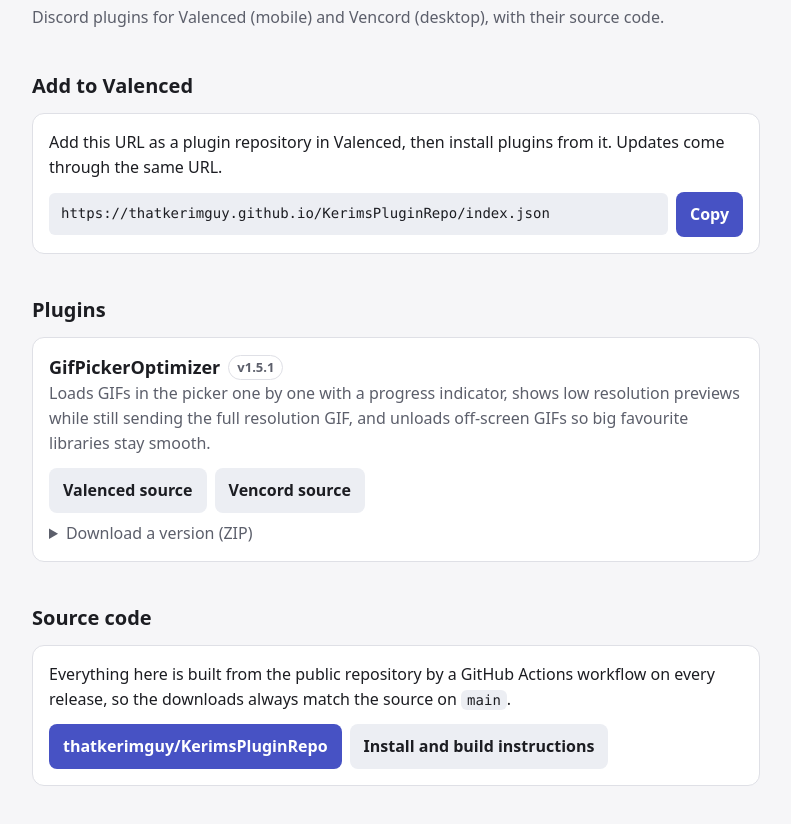
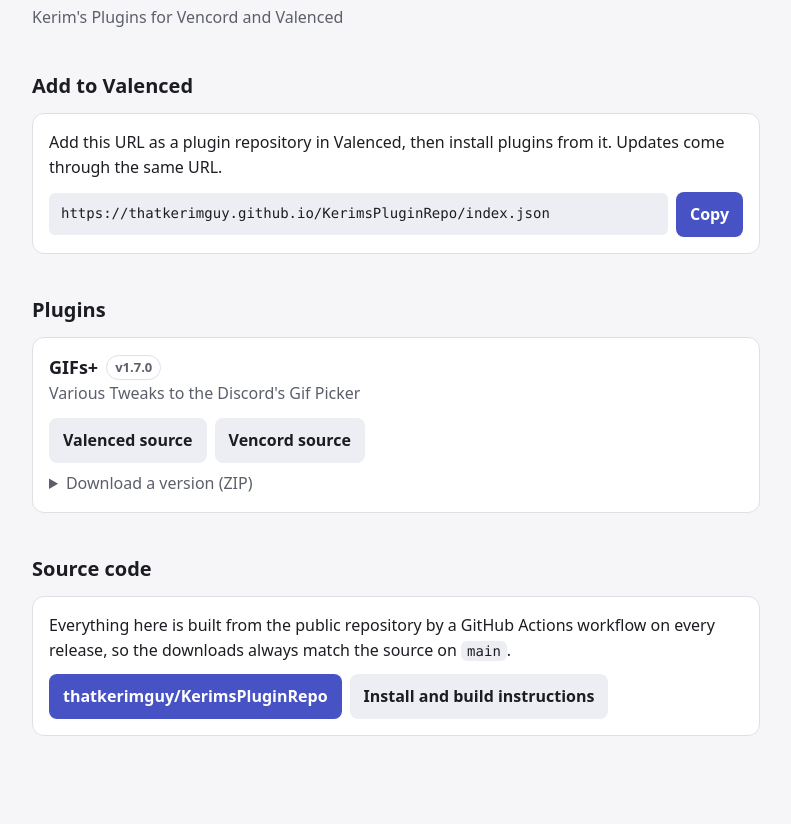
Before and after one commit to thatkerimguy/BetterGIFS, a plain HTML site: page index.html in a window 1280 px wide. Shown: the part 82-906 px from the top of the page, without its empty margins (244-1035 px from the left). Drawn offline with Linux system fonts and the light colour scheme.

Commit message:
Publish Valenced repository (54b717d)

```diff
--- a/index.html
+++ b/index.html
@@ -9,7 +9,7 @@
     <meta charset="utf-8">
     <meta name="viewport" content="width=device-width, initial-scale=1">
     <title>KerimsPluginRepo</title>
-    <meta name="description" content="Kerim's Discord plugins for Valenced and Vencord, with their source code.">
+    <meta name="description" content="Kerim's Plugins for Vencord and Valenced">
     <style>
         :root {
             --bg: #f6f6f8;
@@ -159,7 +159,7 @@
 <body>
     <main>
         <h1>KerimsPluginRepo</h1>
-        <p class="muted">Discord plugins for Valenced (mobile) and Vencord (desktop), with their source code.</p>
+        <p class="muted" id="tagline">Kerim's Plugins for Vencord and Valenced</p>
 
         <h2>Add to Valenced</h2>
         <div class="card">
@@ -173,8 +173,8 @@
         <h2>Plugins</h2>
         <div id="plugins">
             <div class="card">
-                <h3>GifPickerOptimizer</h3>
-                <p class="muted">Sequential loading, low resolution previews, off-screen unloading and still favourites in the GIF picker.</p>
+                <h3>GIFs+</h3>
+                <p class="muted">Various Tweaks to the Discord's Gif Picker</p>
                 <div class="row links">
                     <a class="button secondary" href="https://github.com/thatkerimguy/KerimsPluginRepo/tree/main/valenced/gif-picker-optimizer">Valenced source</a>
                     <a class="button secondary" href="https://github.com/thatkerimguy/KerimsPluginRepo/tree/main/vencord/gifPickerOptimizer">Vencord source</a>
@@ -237,13 +237,15 @@
         function pluginCard(id, p) {
             const versions = Object.keys(p.versions || {}).sort(compareVersions).reverse();
             const latest = (p.channels && p.channels.latest) || versions[0];
-            const folder = id.includes(".") ? id.slice(id.indexOf(".") + 1) : id;
+            // Experimental builds (KerimsPluginRepo-Experimental) use the same source folders
+            const stableId = id.replace(/-experimental$/, "");
+            const folder = stableId.includes(".") ? stableId.slice(stableId.indexOf(".") + 1) : stableId;
 
             const links = el("div", { class: "row links" }, [
                 el("a", { class: "button secondary", href: `${REPO}/tree/main/valenced/${folder}`, text: "Valenced source" }),
             ]);
-            if (VENCORD_FOLDERS[id]) {
-                links.append(el("a", { class: "button secondary", href: `${REPO}/tree/main/vencord/${VENCORD_FOLDERS[id]}`, text: "Vencord source" }));
+            if (VENCORD_FOLDERS[stableId]) {
+                links.append(el("a", { class: "button secondary", href: `${REPO}/tree/main/vencord/${VENCORD_FOLDERS[stableId]}`, text: "Vencord source" }));
             }
 
             const list = el("ul");
--- a/index.json
+++ b/index.json
@@ -1,15 +1,15 @@
 {
   "format": 1,
   "name": "KerimsPluginRepo",
-  "description": "Kerim's Valenced plugins. GifPickerOptimizer: sequential loading, low resolution previews, off-screen unloading and still favourites in the GIF picker.",
+  "description": "Kerim's Plugins for Vencord and Valenced",
   "plugins": {
     "thatkerimguy.gif-picker-optimizer": {
-      "name": "GifPickerOptimizer",
-      "description": "Loads GIFs in the picker one by one with a progress indicator, shows low resolution previews while still sending the full resolution GIF, and unloads off-screen GIFs so big favourite libraries stay smooth.",
+      "name": "GIFs+",
+      "description": "Various Tweaks to the Discord's Gif Picker",
       "author": "thatkerimguy (https://github.com/thatkerimguy \"GitHub\")",
       "icon": "GifIcon",
       "channels": {
-        "latest": "1.5.1"
+        "latest": "1.7.0"
       },
       "versions": {
         "1.1.0": {
@@ -141,6 +141,19 @@
               "version": "*"
             }
           }
+        },
+        "1.7.0": {
+          "url": "https://thatkerimguy.github.io/KerimsPluginRepo/pool/thatkerimguy.gif-picker-optimizer@1.7.0.zip",
+          "sha256": "da7263bf84bfce16730634e54fb757df7767ab5cf70c4f88cb336803f2423393",
+          "size": 21269,
+          "dependencies": {
+            "valenced.api": {
+              "version": ">=1 <2"
+            },
+            "discord": {
+              "version": "*"
+            }
+          }
         }
       }
     }
```
Also changed, not shown: 1 other file.
